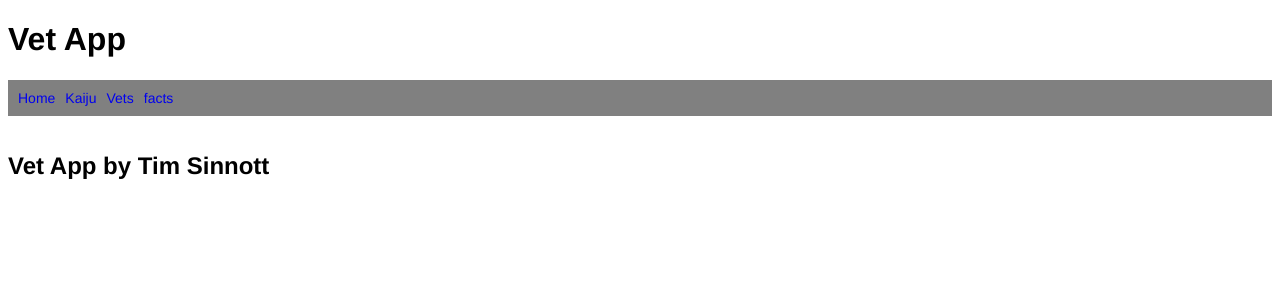
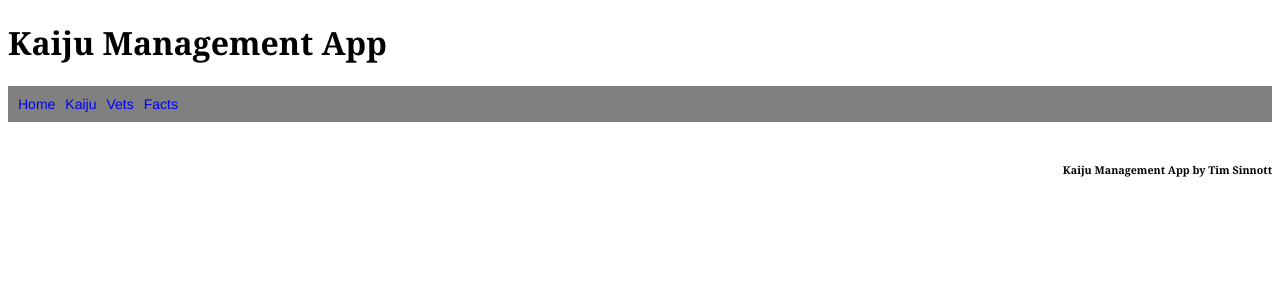
Before and after one commit to SinnottTM/codeclan_w5_vet_management_project, a Flask app: template vet_management_app/templates/base.html in a window 1280 px wide. Shown: the top 300 px of the page. Run offline with Flask 2, Linux system fonts and the light colour scheme; the template is opened without the code that fills it, so the values that code supplies are empty.

```diff
--- a/vet_management_app/controllers/kaiju_controller.py
+++ b/vet_management_app/controllers/kaiju_controller.py
@@ -1,4 +1,4 @@
-# kaiju controller, TBC
+# kaiju controller, under construction
 
 from flask import Flask, render_template, request, redirect
 from flask import Blueprint
--- a/vet_management_app/static/style.css
+++ b/vet_management_app/static/style.css
@@ -1,5 +1,5 @@
-body{
-  font-family: "Helvetica", arial, sans-serif; font-size: 16px;
+body {
+  font-family: Georgia, 'Times New Roman', Times, serif, arial, sans-serif; font-size: 16px;
 }
 
 .kaiju {
@@ -89,3 +89,20 @@ input, select, button {
   background-repeat: no-repeat;
   background-size: cover;
 }
+
+ #page-container {
+  position: relative;
+  min-height: 100vh;
+}
+
+#content-wrap {
+  padding-bottom: 5rem;
+}
+
+footer {
+  /* position: absolute; */
+  text-align:right;
+  bottom: 0;
+  width: 100%;
+  height: 0rem;
+}
--- a/vet_management_app/templates/base.html
+++ b/vet_management_app/templates/base.html
@@ -5,20 +5,21 @@
   <meta charset="UTF-8">
   <meta name="viewport" content="width=device-width, initial-scale=1.0">
   <meta http-equiv="X-UA-Compatible" content="ie=edge">
-  <link rel="stylesheet" href="{{ url_for('static', filename='css/style.css') }}">
+  <!-- <link rel="stylesheet" href="https://stackpath.bootstrapcdn.com/font-awesome/4.7.0/css/font-awesome.min.css"crossorigin="anonymous"> -->
+  <link rel="stylesheet" href="{{ url_for('static', filename='style.css') }}">
   <title>Kaiju Vet Management App</title>
 </head>
 
 <body>
     <header id="site-header">
-        <h1>Vet App</h1>
+        <h1>Kaiju Management App</h1>
         <nav>
             <!-- Potential menu layout with potential CSS class-->
             <ul class="menu">
                 <li><a href="/">Home</a></li>
                 <li><a href="/kaiju/index">Kaiju</a></li>
                 <li><a href="/vets/index">Vets</a></li>
-                <li><a href="/fact/index">facts</a></li>
+                <li><a href="/fact/index">Facts</a></li>
             </ul>
         </nav>
     </header>
@@ -30,11 +31,11 @@
         {% endblock %}
         <!-- End Jinja code block -->
     </div>
-   <footer>
-       <h2>Vet App by Tim Sinnott</h2>
-   </footer>
 
-{%block home%}
+{% block home %}
 {% endblock %}
 </body>
+<footer>
+    <h6>Kaiju Management App by Tim Sinnott</h6>
+</footer>
 </html>
```
